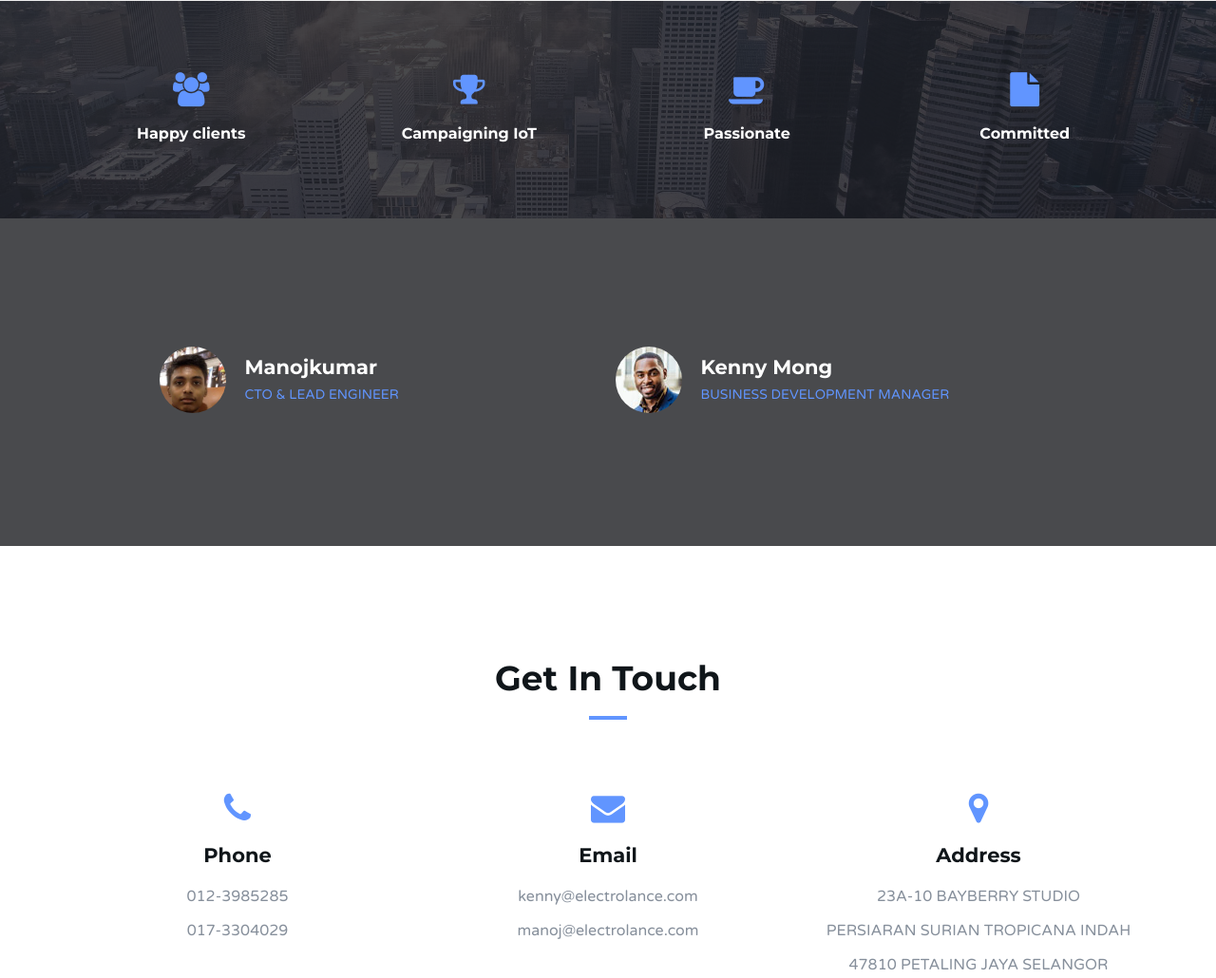
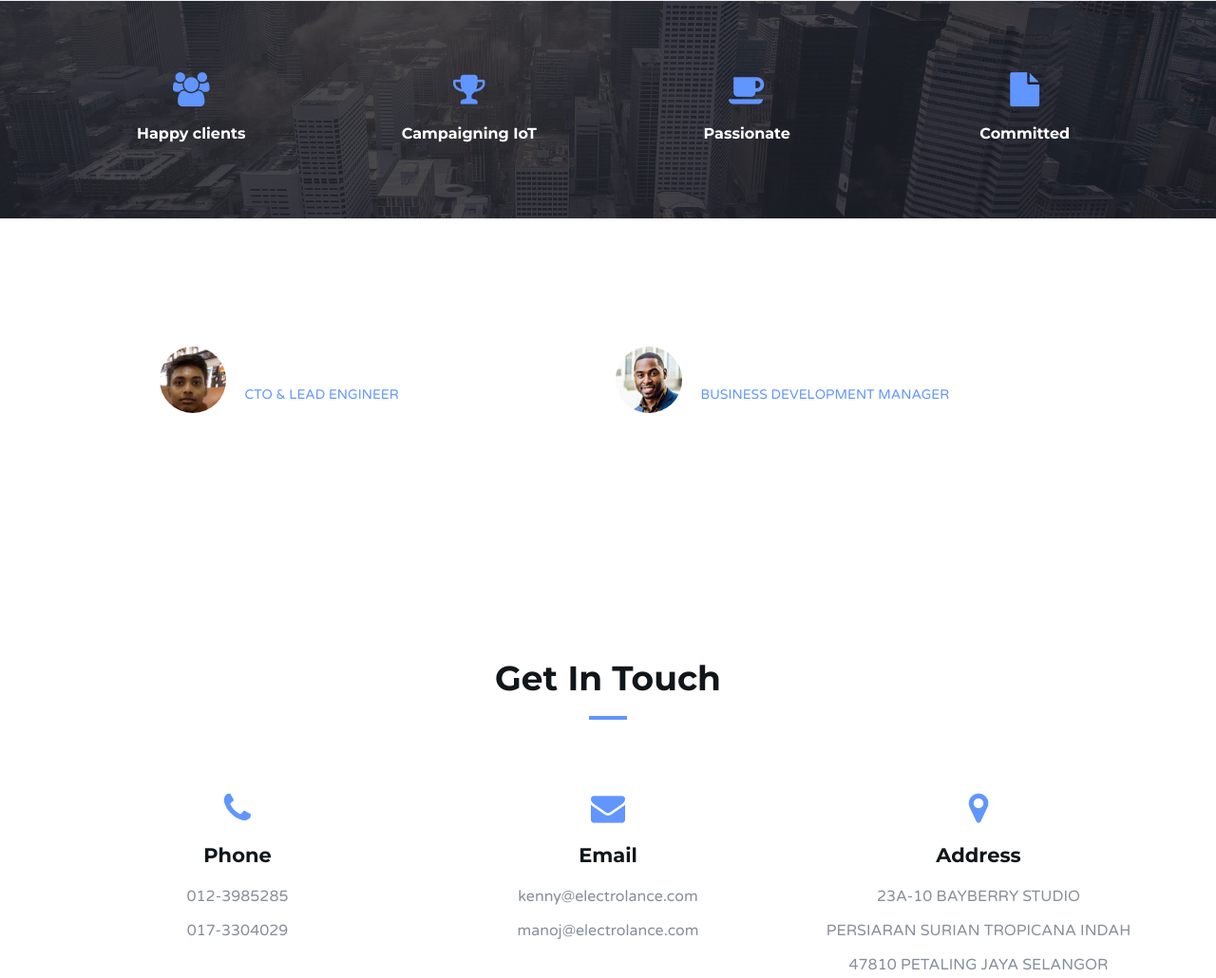
Before and after one commit to manoj153/ElectrolanceWeb, a plain HTML site: page index.html in a window 1280 px wide. Shown: the part 3263-4293 px from the top of the page at 95% size. Drawn offline with Linux system fonts and the light colour scheme.

Commit message:
Update index.html

```diff
--- a/index.html
+++ b/index.html
@@ -417,9 +417,7 @@
 	<div id="testimonial" class="section md-padding">
 
 		<!-- Background Image -->
-		<div class="bg-img" style="background-image: url('./img/background3.jpg');">
-			<div class="overlay"></div>
-		</div>
+
 		<!-- /Background Image -->
 
 		<!-- Container -->
```
